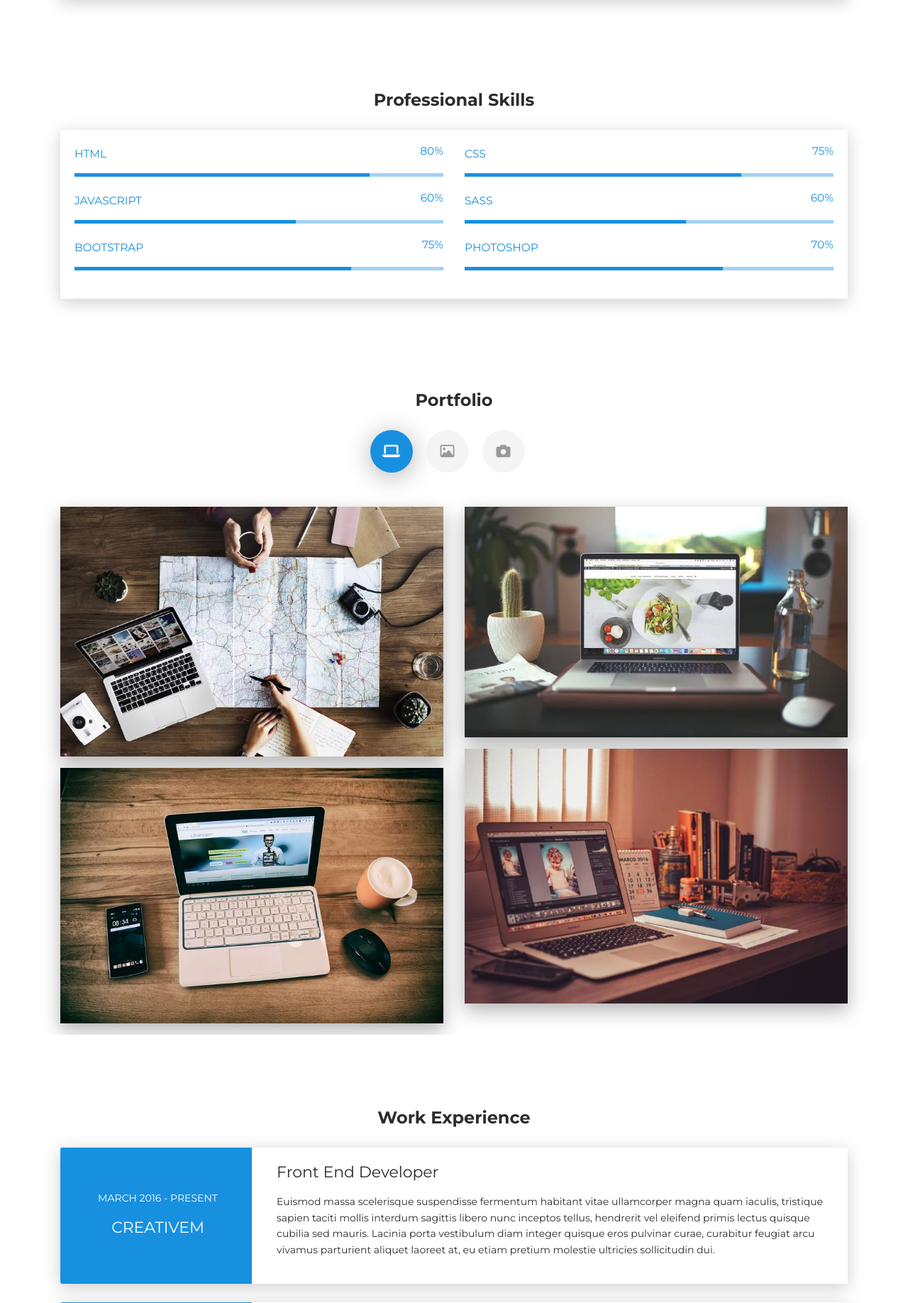
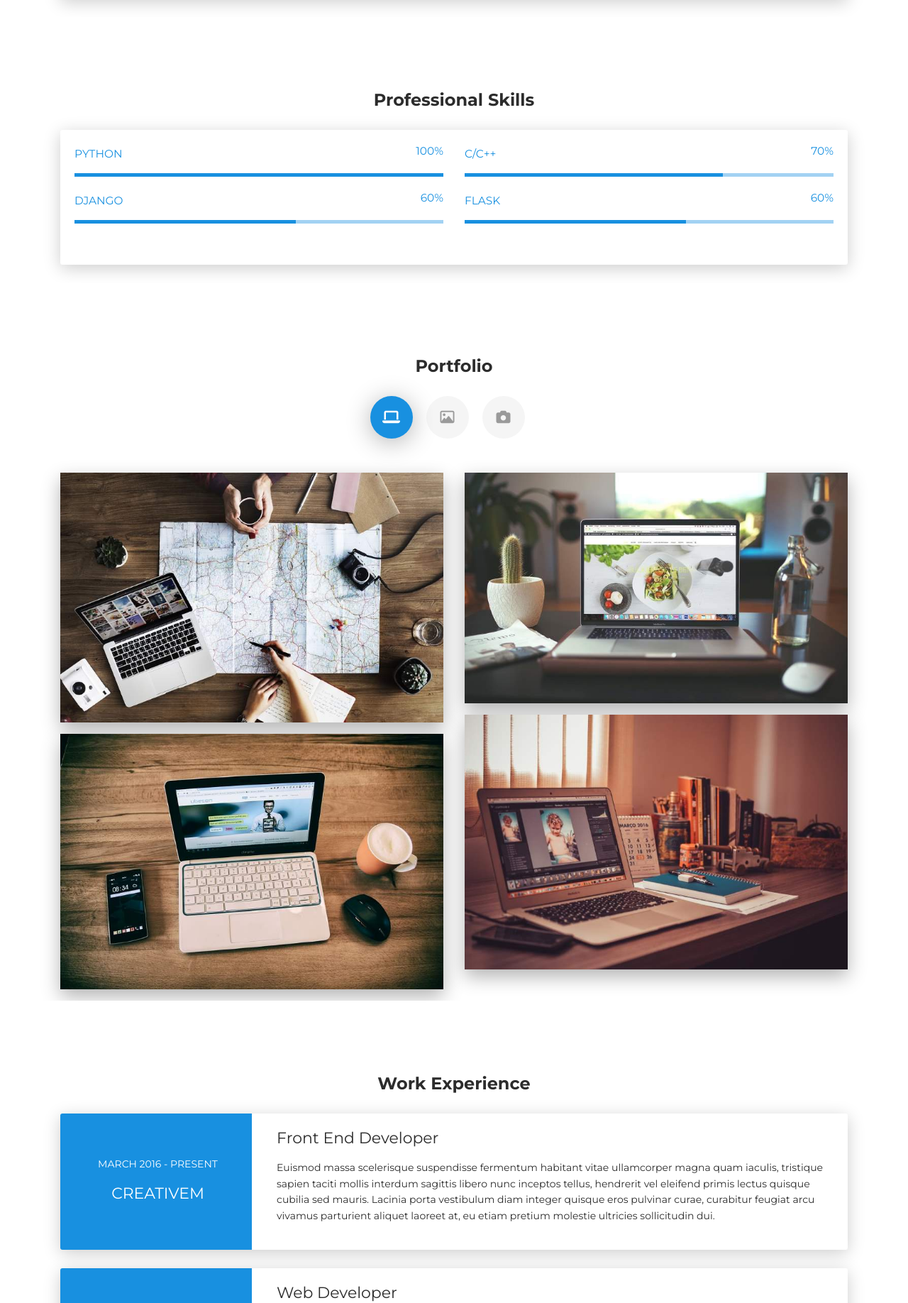
Before and after one commit to denniszubov/Personal-Website, a Flask app: page / in a window 1280 px wide. Shown: the part 1510-3346 px from the top of the page at 71% size. Run offline with Flask 2, Linux system fonts and the light colour scheme; some libraries are stand-ins or nearby versions.

Commit message:
Added dynamic skills display

```diff
--- a/app.py
+++ b/app.py
@@ -19,10 +19,23 @@ def home_page():
     based = "Atlanta, GA"
     languages = "English, French, Russian"
 
+    skills = [
+        {"skill": "Python", "level": 100},
+        {"skill": "C/C++", "level": 70},
+        {"skill": "Django", "level": 60},
+        {"skill": "Flask", "level": 60},
+    ]
+
+
     data["age"] = age
     data["email"] = email
     data["based"] = based
     data["languages"] = languages
+
+    data["skills"] = skills
+    data["len_skills"] = len(skills)
+
+    data["test"] = 'style="width: 60%;'
 
     return render_template("index.html", data=data)
 
--- a/templates/index.html
+++ b/templates/index.html
@@ -144,54 +144,26 @@
     <div class="h4 text-center mb-4 title">Professional Skills</div>
     <div class="card" data-aos="fade-up" data-aos-anchor-placement="top-bottom">
       <div class="card-body">
+        {% for i in range(0, data.len_skills, 2) %}
           <div class="row">
             <div class="col-md-6">
-            <div class="progress-container progress-primary"><span class="progress-badge">HTML</span>
+              <div class="progress-container progress-primary"><span class="progress-badge">{{ data.skills[i].skill }}</span>
                 <div class="progress">
-                <div class="progress-bar progress-bar-primary" data-aos="progress-full" data-aos-offset="10" data-aos-duration="2000" role="progressbar" aria-valuenow="60" aria-valuemin="0" aria-valuemax="100" style="width: 80%;"></div><span class="progress-value">80%</span>
+                  <div class="progress-bar progress-bar-primary" data-aos="progress-full" data-aos-offset="10" data-aos-duration="2000" role="progressbar" aria-valuenow="60" aria-valuemin="0" aria-valuemax="100" style="width: {{ data.skills[i].level }}%;"></div><span class="progress-value">{{ data.skills[i].level }}%</span>
                 </div>
               </div>
             </div>
+            {% if (i + 1) < data.len_skills %}
               <div class="col-md-6">
-            <div class="progress-container progress-primary"><span class="progress-badge">CSS</span>
+                <div class="progress-container progress-primary"><span class="progress-badge">{{ data.skills[i+1].skill }}</span>
                   <div class="progress">
-                <div class="progress-bar progress-bar-primary" data-aos="progress-full" data-aos-offset="10" data-aos-duration="2000" role="progressbar" aria-valuenow="60" aria-valuemin="0" aria-valuemax="100" style="width: 75%;"></div><span class="progress-value">75%</span>
+                    <div class="progress-bar progress-bar-primary" data-aos="progress-full" data-aos-offset="10" data-aos-duration="2000" role="progressbar" aria-valuenow="60" aria-valuemin="0" aria-valuemax="100" style="width: {{ data.skills[i+1].level }}%;"></div><span class="progress-value">{{ data.skills[i+1].level }}%</span>
                   </div>
                 </div>
               </div>
+            {% endif %}
           </div>
-        <div class="row">
-          <div class="col-md-6">
-            <div class="progress-container progress-primary"><span class="progress-badge">JavaScript</span>
-              <div class="progress">
-                <div class="progress-bar progress-bar-primary" data-aos="progress-full" data-aos-offset="10" data-aos-duration="2000" role="progressbar" aria-valuenow="60" aria-valuemin="0" aria-valuemax="100" style="width: 60%;"></div><span class="progress-value">60%</span>
-              </div>
-            </div>
-          </div>
-          <div class="col-md-6">
-            <div class="progress-container progress-primary"><span class="progress-badge">SASS</span>
-              <div class="progress">
-                <div class="progress-bar progress-bar-primary" data-aos="progress-full" data-aos-offset="10" data-aos-duration="2000" role="progressbar" aria-valuenow="60" aria-valuemin="0" aria-valuemax="100" style="width: 60%;"></div><span class="progress-value">60%</span>
-              </div>
-            </div>
-          </div>
-        </div>
-        <div class="row">
-          <div class="col-md-6">
-            <div class="progress-container progress-primary"><span class="progress-badge">Bootstrap</span>
-              <div class="progress">
-                <div class="progress-bar progress-bar-primary" data-aos="progress-full" data-aos-offset="10" data-aos-duration="2000" role="progressbar" aria-valuenow="60" aria-valuemin="0" aria-valuemax="100" style="width: 75%;"></div><span class="progress-value">75%</span>
-              </div>
-            </div>
-          </div>
-          <div class="col-md-6">
-            <div class="progress-container progress-primary"><span class="progress-badge">Photoshop</span>
-              <div class="progress">
-                <div class="progress-bar progress-bar-primary" data-aos="progress-full" data-aos-offset="10" data-aos-duration="2000" role="progressbar" aria-valuenow="60" aria-valuemin="0" aria-valuemax="100" style="width: 70%;"></div><span class="progress-value">70%</span>
-              </div>
-            </div>
-          </div>
-        </div>
+        {% endfor %}
       </div>
     </div>
   </div>
```
Lines whose indentation alone changed are shown as unchanged.
